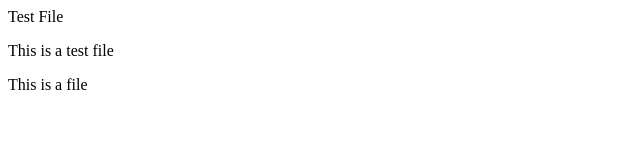
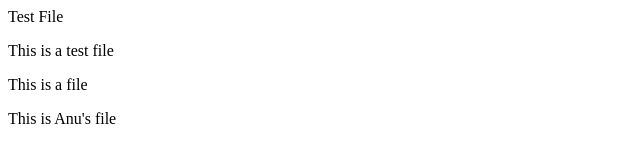
Before and after one commit to msanupama/newGitTest, a plain HTML site: page index.html in a window 1280 px wide. Shown: the whole page, without its empty margins (0-640 px from the left). Drawn offline with Linux system fonts and the light colour scheme.

Commit message:
added a 3rd para

```diff
--- a/index.html
+++ b/index.html
@@ -3,6 +3,7 @@
     <body>
       <p> This is a test file</p>
       <p> This is a file</p>
+<p> This is Anu's file</p>
 
     </body>
 </html>
```
